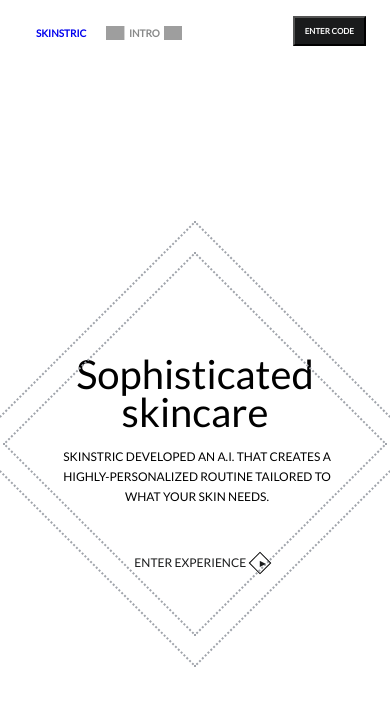
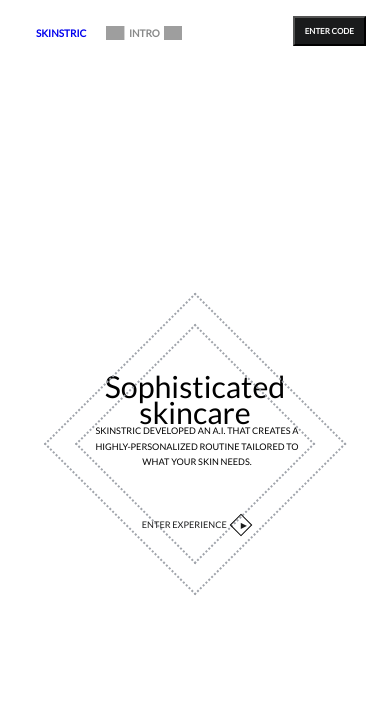
Before and after one commit to hackerjack9/Skinstric-AI, a React (Create React App) app: page / in a window 390 px wide. Shown: the top 706 px of the page. Built offline with nearby package versions, Linux system fonts and the light colour scheme; grey boxes are pictures that could not be loaded; a web font is replaced by a local one.

Commit message:
Alterations to element sizing on home and testing pages

```diff
--- a/src/Components/Camera.jsx
+++ b/src/Components/Camera.jsx
@@ -1,6 +1,7 @@
 import React, { useEffect } from "react";
 import { useNavigate } from "react-router-dom";
 import cameraIcon from "../assets/Shapes/camera-icon.webp";
+
 
 function Camera() {
   const navigate = useNavigate();
--- a/src/index.css
+++ b/src/index.css
@@ -18,6 +18,12 @@ body {
 
 html {
   font-size: 62.5%;
+}
+
+svg {
+  height: 50vh;
+  width: auto;
+  display: block;
 }
 
 /* -----------------------------------Nav Bar -------------------------------------*/
@@ -92,7 +98,6 @@ html {
 .hovereffect-container {
   display: flex;
   align-items: center;
-  max-width: screen;
   justify-content: center;
   width: 1200px;
   max-width: 90%;
@@ -130,11 +135,7 @@ html {
   height: 70vh;
 }
 
-svg {
-  height: 50vh; /* Will shrink/grow with viewport height */
-  width: auto;
-  display: block;
-}
+
 
 .triangle-right {
   width: auto;
@@ -169,7 +170,7 @@ svg {
   border: none;
   z-index: 2;
   padding: 4px 16px;
-  bottom: 45%;
+  bottom: 50%;
 }
 
 #button-left {
@@ -251,12 +252,16 @@ svg {
   opacity: 0;
 }
 
-#button-exp,
-.button-text-exp,
-.minibox-exp {
-  display: none;
-}
-
+/* Button hover effects */
+#button-back:hover .minibox-back {
+  transform: scale(1.1) rotate(45deg);
+}
+
+#button-proceed:hover .minibox-proceed {
+  transform: scale(1.1) rotate(45deg);
+}
+
+/* Buttons displayed on bottom of screen */
 #button-back {
   display: flex;
   flex-direction: row-reverse;
@@ -270,10 +275,6 @@ svg {
   border: none;
   bottom: 50px;
   left: 40px;
-}
-
-#button-back:hover .minibox-back {
-  transform: scale(1.1) rotate(45deg);
 }
 
 .button-back-text {
@@ -357,8 +358,12 @@ svg {
   transform: rotate(-45deg);
   transition: transform 0.3ms ease-in-out;
 }
-#button-proceed:hover .minibox-proceed {
-  transform: scale(1.1) rotate(45deg);
+
+/* Elements on visiible on smaller screen sizes */
+#button-exp,
+.button-text-exp,
+.minibox-exp {
+  display: none;
 }
 
 /* -----------------------------------Testing----------------------------------------- */
@@ -597,7 +602,7 @@ input::placeholder {
   bottom: 12;
   right: 0;
   left: 0;
-  transform: rotate(-45deg);
+  transform: rotate(135deg);
   transition: transform 0.3ms ease-in-out;
 }
 
@@ -1560,6 +1565,8 @@ input::placeholder {
   transform: scale(1.1) rotate(45deg);
 }
 
+
+
 /* ======================================================================================================== */
 
 /* R E S P O N S I V E */
@@ -1572,7 +1579,7 @@ input::placeholder {
   /* ------------------Home-----------------------*/
 
   html {
-    font-size: 50%;
+    font-size: 57%;
   }
 
   .center-subtitle,
@@ -1845,16 +1852,10 @@ input::placeholder {
     align-items: center;
   }
 
-  .center-title,
-  .center-subtitle {
-    font-size: 58px;
-  }
-
   .container-bottom-left {
     position: absolute;
     font-size: 1.5rem;
     line-height: 2.5rem;
-    z-index: 1;
     width: 100%;
     height: 75%;
     text-align: center;
@@ -1868,8 +1869,8 @@ input::placeholder {
 
   .diamond-box {
     position: absolute;
-    width: 320px;
-    height: 320px;
+    width: 340px;
+    height: 340px;
     border: 2px dotted #a0a4ab;
     outline: 2px dotted #a0a4ab;
     outline-offset: 30px;
@@ -1889,7 +1890,7 @@ input::placeholder {
     border: none;
     width: 210px;
     height: 40px;
-    bottom: -70px;
+    bottom: -90px;
     z-index: 10;
   }
 
@@ -1961,8 +1962,13 @@ input::placeholder {
   }
 
   .container-bottom-left {
-    bottom: 7%;
+    bottom: 9%;
     font-size: 1.5rem;
+  }
+
+  .diamond-box {
+    width: 38rem;
+    height: 38rem;
   }
 
   #button-exp {
@@ -1970,6 +1976,7 @@ input::placeholder {
     z-index: 20;
     background-color: transparent;
     width: 210px;
+    bottom: -8rem;
   }
   /* -------------------Testing---------------------- */
   .rotating-square-1,
@@ -2144,8 +2151,13 @@ input::placeholder {
 
   /* -------------------Summary--------------------- */
 
+
   .body {
     overflow-y: scroll;
+  }
+
+  html {
+    font-size: 44%;
   }
 
   .main {
@@ -2154,6 +2166,10 @@ input::placeholder {
     height: 90vh;
   }
 
+  #button-exp {
+    width: 183px;
+    bottom: -15%;
+  }
   .summary-boxes-container {
     display: flex;
     flex-direction: column;
@@ -2226,7 +2242,7 @@ input::placeholder {
   #button-back-2 {
     white-space: nowrap;
     border: none;
-    margin-left: 20px;
+    margin-left: 40px;
     background-color: transparent;
   }
 
@@ -2278,8 +2294,12 @@ input::placeholder {
 }
 
 /* -------------------------------Small phones----------------------------------- */
-@media (max-width: 31.25rem) {
+@media (max-width: 32rem) {
   /*-------------------------Home----------------------------*/
+
+html {
+  font-size: 38%;
+}
 
   .hovereffect-container {
     justify-content: center;
@@ -2303,7 +2323,7 @@ input::placeholder {
   .container-bottom-left {
     position: absolute;
     z-index: 10;
-    bottom: 49%;
+    bottom: 53%;
     right: 0;
     right: 0;
     text-align: center;
@@ -2315,8 +2335,8 @@ input::placeholder {
 
   .diamond-box {
     position: absolute;
-    width: 34rem;
-    height: 34rem;
+    width: 28rem;
+    height: 28rem;
     border: 2px dotted #a0a4ab;
     outline: 2px dotted #a0a4ab;
     outline-offset: 20px;
@@ -2332,9 +2352,9 @@ input::placeholder {
     justify-content: space-between;
     background-color: transparent;
     border: none;
-    width: 170px;
+    width: 122px;
     height: 40px;
-    top: 63%;
+    top: 58%;
     z-index: 20;
   }
 
```
